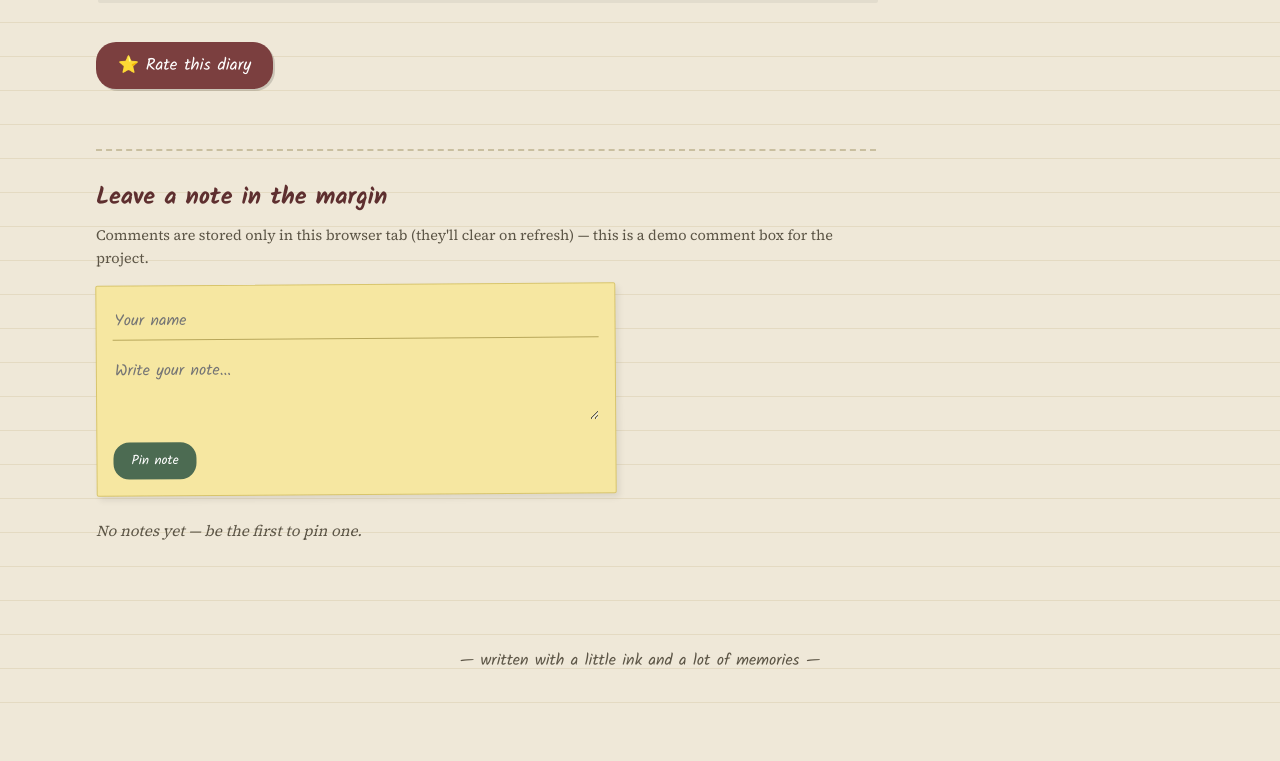
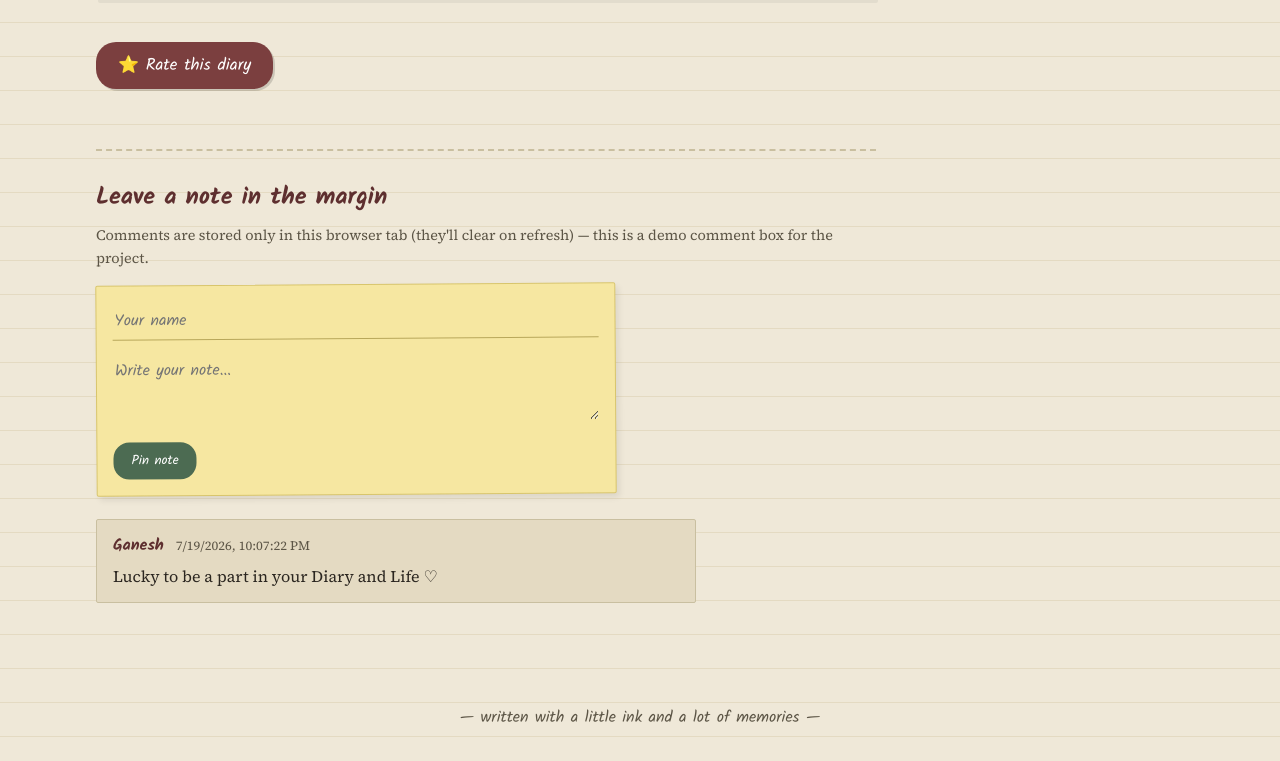
Before and after one commit to vaisali1811/Diary_of_Vaishu, a plain HTML site: page index.html in a window 1280 px wide. Shown: the part 1474-2235 px from the top of the page. Before the commit the page ends 2178 px from the top, so only its background shows below. Drawn offline with Linux system fonts and the light colour scheme.

Commit message:
Update index.html

```diff
--- a/index.html
+++ b/index.html
@@ -476,7 +476,18 @@
   const commentForm = document.getElementById('commentForm');
   const commentList = document.getElementById('commentList');
   const emptyNote = document.getElementById('emptyNote');
+// Dummy comment (shown on page load)
+if (emptyNote) emptyNote.remove();
 
+const dummyCard = document.createElement('div');
+dummyCard.className = 'comment-card';
+dummyCard.innerHTML = `
+  <span class="author">Ganesh</span>
+  <span class="when">7/19/2026, 10:07:22 PM</span>
+  <p>Lucky to be a part in your Diary and Life ♡</p>
+`;
+
+commentList.appendChild(dummyCard);
   commentForm.addEventListener('submit', (e) => {
     e.preventDefault();
     const name = document.getElementById('commentName').value.trim();
```
